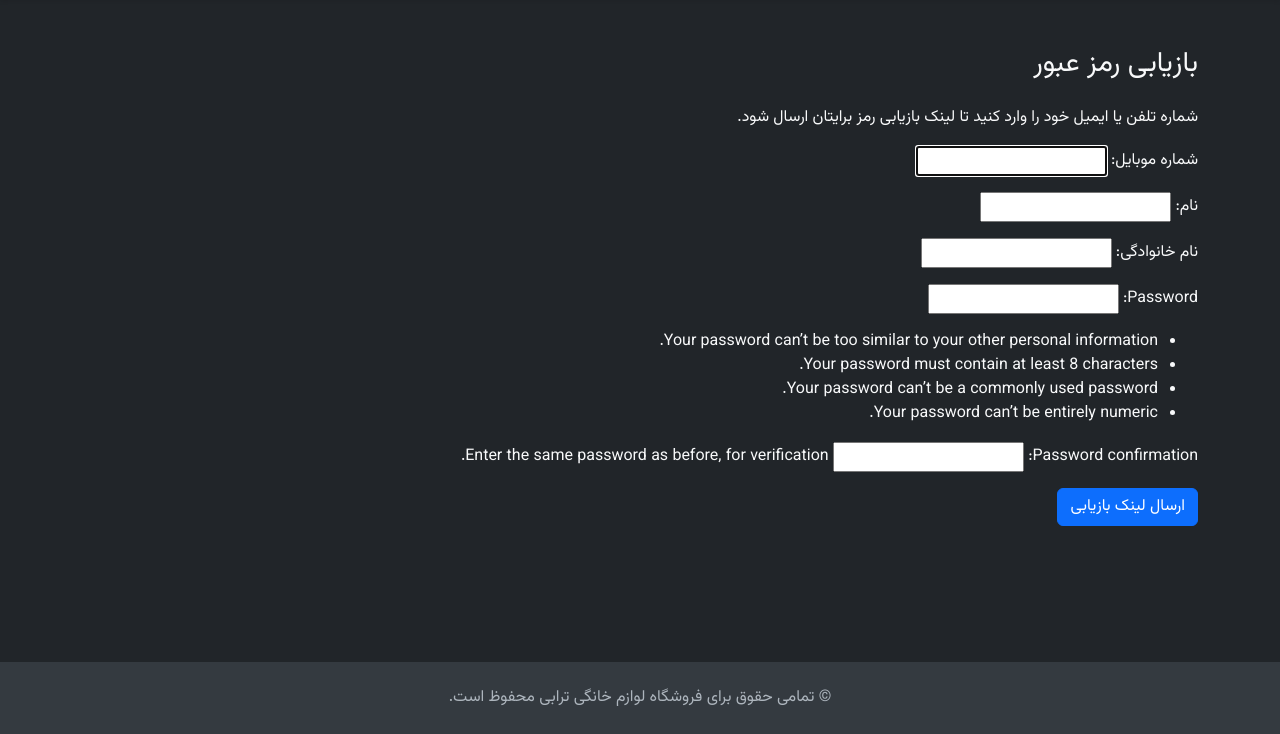
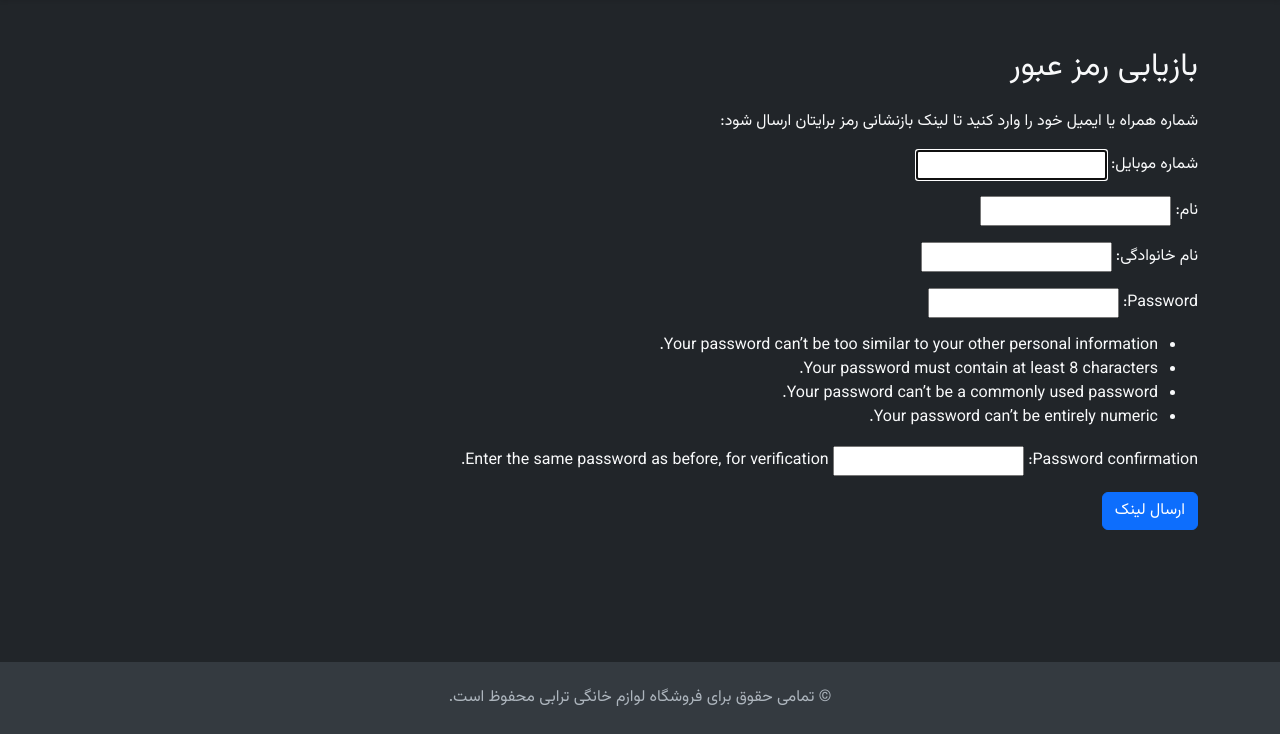
Before and after one commit to Torabistore/store_project, a Django app: template catalog/templates/catalog/templates/registration/password_reset_form.html in a window 1280 px wide. Shown: the part 66-800 px from the top of the page. Run offline with Django 5.2, Linux system fonts and the light colour scheme; the template is opened without the code that fills it: values that come from a table or form of the project are taken from there, others are empty.

Commit message:
initial commit

```diff
--- a/catalog/templates/catalog/templates/registration/password_reset_form.html
+++ b/catalog/templates/catalog/templates/registration/password_reset_form.html
@@ -1,14 +1,16 @@
 {% extends "base.html" %}
-{% block title %}فراموشی رمز عبور{% endblock %}
+
+{% block title %}بازیابی رمز عبور{% endblock %}
 
 {% block content %}
 <div class="container mt-5">
-  <h3 class="mb-4">بازیابی رمز عبور</h3>
-  <p>شماره تلفن یا ایمیل خود را وارد کنید تا لینک بازیابی رمز برایتان ارسال شود.</p>
-  <form method="post">
-    {% csrf_token %}
-    {{ form.as_p }}
-    <button type="submit" class="btn btn-primary">ارسال لینک بازیابی</button>
-  </form>
+    <h2 class="mb-4">بازیابی رمز عبور</h2>
+    <p>شماره همراه یا ایمیل خود را وارد کنید تا لینک بازنشانی رمز برایتان ارسال شود:</p>
+
+    <form method="post">
+        {% csrf_token %}
+        {{ form.as_p }}
+        <button type="submit" class="btn btn-primary">ارسال لینک</button>
+    </form>
 </div>
 {% endblock %}
```
